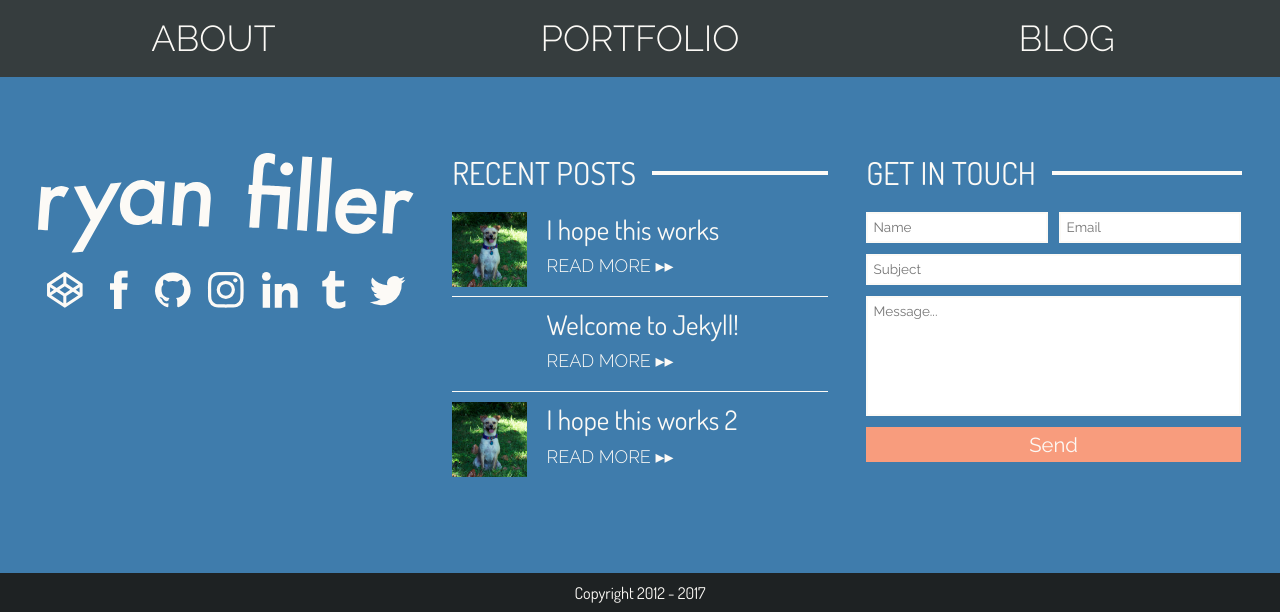
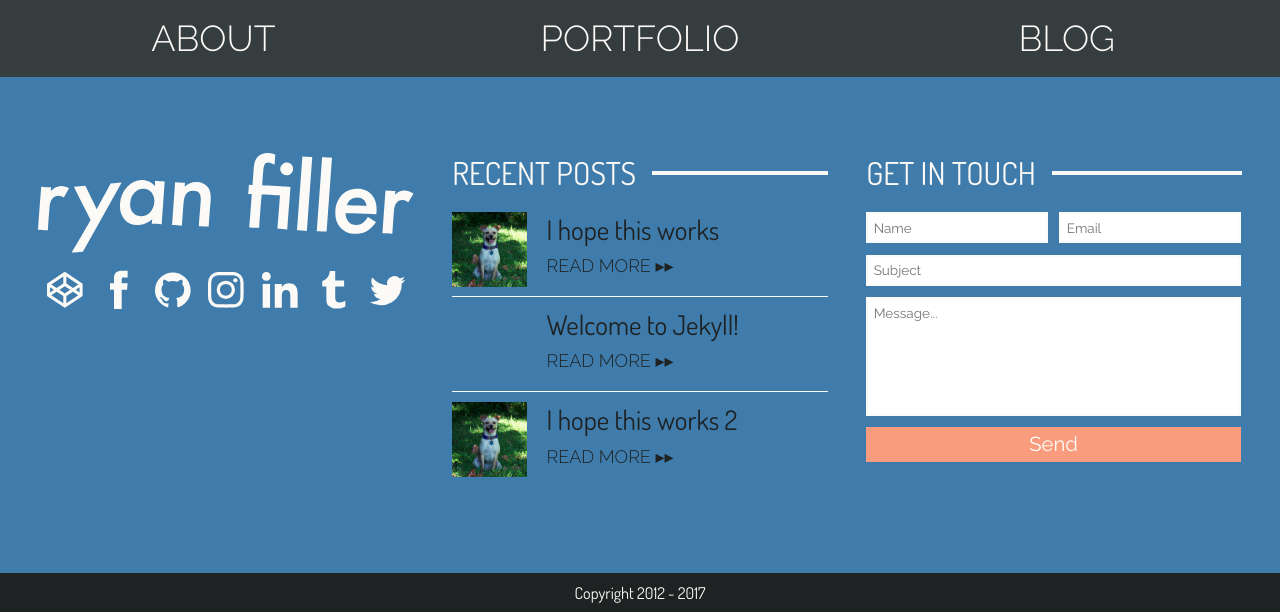
Before and after one commit to ryanfiller89/gabfolio, a Jekyll site: the page built from index.md, in a window 1280 px wide. Shown: the part 1129-1741 px from the top of the page. Built offline with Jekyll 4.4.1, drawn with Linux system fonts in a browser that asks for light colours; nearby versions of some CDN libraries.

Commit message:
changes recent post colors

```diff
--- a/assets/_scss/components/recent-posts.scss
+++ b/assets/_scss/components/recent-posts.scss
@@ -21,7 +21,7 @@
             a {
             width: 100%;
             display: flex;
-            color: $white;
+            color: $dark-gray;
 
             .recent-post__thumbnail {
                 display: block;
@@ -39,14 +39,14 @@
                     margin-top: 0;
                     @include header-font;
                     font-size: 1.5em;
-                    color: $white;
+                    color: $dark-gray;
                     margin-bottom: $spacing/4;
                 }
 
                 .recent-post__link {
                     @include text-link;
                     @include nav-font;
-                    color: $white;
+                    color: $dark-gray;
 
                     &::after {
                         content: ' ▸▸';
```
